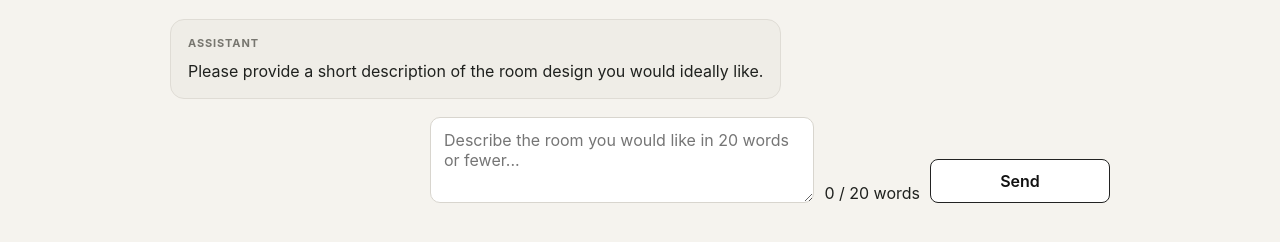
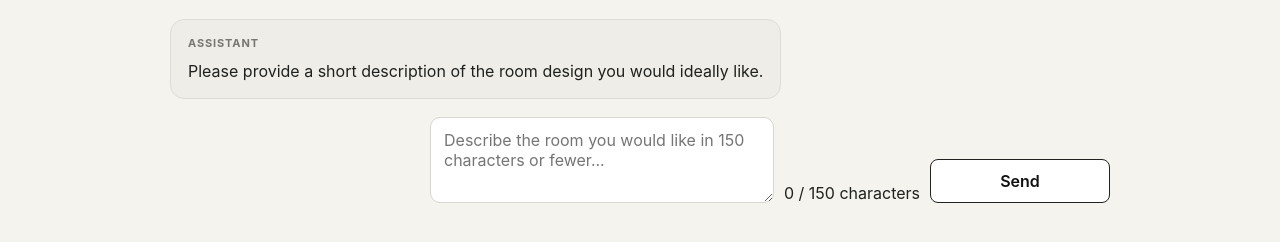
Before and after one commit to hariganesht/assistive-elicitation-experiment, a plain HTML site: page index.html in a window 1280 px wide. Both pictures are taken after a click on the button "Proceed to task". Shown: the part 84-326 px from the top of the page. Drawn offline with nearby package versions, Linux system fonts and the light colour scheme.

Commit message:
Set initial description limit to 150 characters

```diff
--- a/app.js
+++ b/app.js
@@ -8,7 +8,7 @@ const LEVELS={
 };
 const FEATURE_LABELS={furniture:"furniture",lighting:"lighting",wall:"walls",decor:"decor"};
 let current=null, completedTurns=0, events=[], ended=false;
-const DESCRIPTION_WORD_LIMIT=20;
+const DESCRIPTION_CHARACTER_LIMIT=150;
 const cp=x=>({...x});
 const key=x=>Object.values(x).join("|");
 const rand=a=>a[Math.floor(Math.random()*a.length)];
@@ -65,17 +65,14 @@ function presentRandomQuery(){if(ended)return;const mode=rand(["compare","eval",
 }
 
 document.querySelector("#proceed").onclick=()=>{document.querySelector("#homePage").classList.add("hidden");document.querySelector("#taskPage").classList.remove("hidden");window.scrollTo(0,0)};
-document.querySelector("#sendDescription").onclick=()=>{const input=document.querySelector("#description"),text=input.value.trim();if(!text)return;const words=text.split(/\s+/).filter(Boolean);if(words.length>DESCRIPTION_WORD_LIMIT){input.setCustomValidity(`Please keep your description to ${DESCRIPTION_WORD_LIMIT} words or fewer.`);input.reportValidity();return;}input.setCustomValidity("");addUserMessage(text);document.querySelector("#initialPrompt").classList.add("hidden");current=randomConfig();log("initial_description",{description:text});setTimeout(()=>{addAssistantMessage("Thank you. I have initialized a room design and will now show you different queries to help you refine it.");presentRandomQuery()},150);scrollBottom()};
+document.querySelector("#sendDescription").onclick=()=>{const input=document.querySelector("#description"),text=input.value.trim();if(!text)return;if(text.length>DESCRIPTION_CHARACTER_LIMIT){input.setCustomValidity(`Please keep your description to ${DESCRIPTION_CHARACTER_LIMIT} characters or fewer.`);input.reportValidity();return;}input.setCustomValidity("");addUserMessage(text);document.querySelector("#initialPrompt").classList.add("hidden");current=randomConfig();log("initial_description",{description:text});setTimeout(()=>{addAssistantMessage("Thank you. I have initialized a room design and will now show you different queries to help you refine it.");presentRandomQuery()},150);scrollBottom()};
 
 const descriptionInput=document.querySelector("#description");
 const descriptionLimit=document.querySelector("#descriptionLimit");
+descriptionInput.maxLength=DESCRIPTION_CHARACTER_LIMIT;
 function updateDescriptionLimit(){
-  const words=descriptionInput.value.trim().split(/\s+/).filter(Boolean);
-  if(words.length>DESCRIPTION_WORD_LIMIT){
-    descriptionInput.value=words.slice(0,DESCRIPTION_WORD_LIMIT).join(" ");
-  }
-  const count=descriptionInput.value.trim()?descriptionInput.value.trim().split(/\s+/).filter(Boolean).length:0;
-  descriptionLimit.textContent=`${count} / ${DESCRIPTION_WORD_LIMIT} words`;
+  const count=descriptionInput.value.length;
+  descriptionLimit.textContent=`${count} / ${DESCRIPTION_CHARACTER_LIMIT} characters`;
 }
 descriptionInput.addEventListener("input",updateDescriptionLimit);
 updateDescriptionLimit();
--- a/index.html
+++ b/index.html
@@ -33,8 +33,8 @@
         </div>
 
         <div id="initialPrompt" class="prompt-composer">
-          <textarea id="description" rows="3" placeholder="Describe the room you would like in 20 words or fewer..." aria-describedby="descriptionLimit"></textarea>
-          <div id="descriptionLimit" class="word-limit">0 / 20 words</div>
+          <textarea id="description" rows="3" placeholder="Describe the room you would like in 150 characters or fewer..." aria-describedby="descriptionLimit"></textarea>
+          <div id="descriptionLimit" class="word-limit">0 / 150 characters</div>
           <button id="sendDescription" class="button">Send</button>
         </div>
       </div>
```
